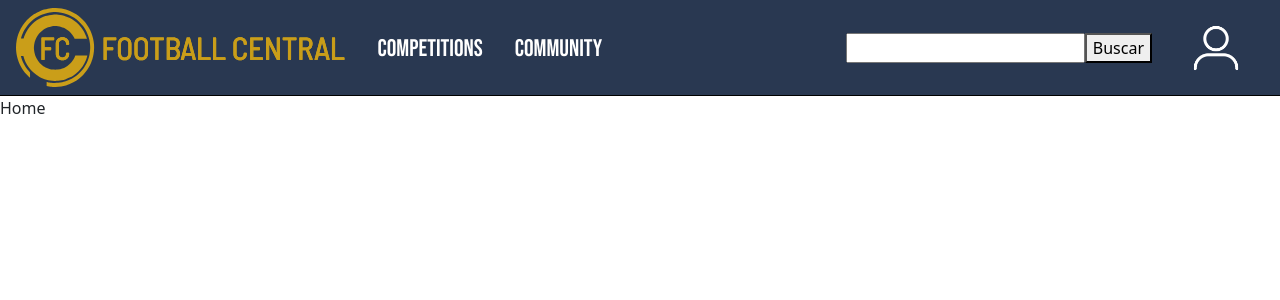
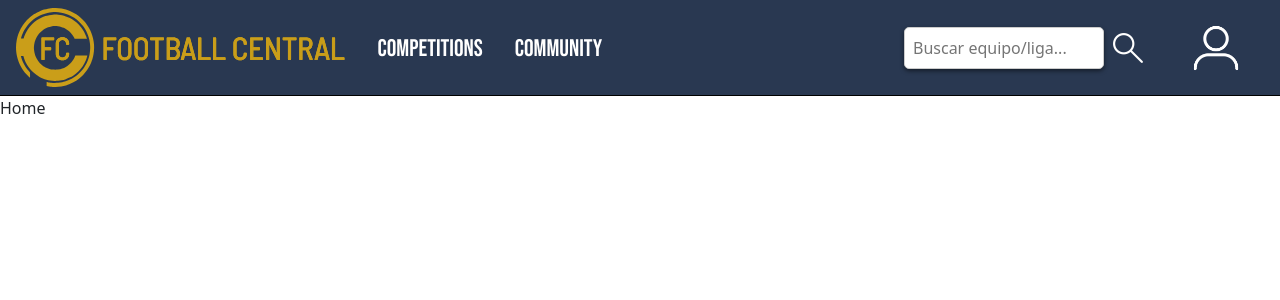
Before and after one commit to mateomohr02/football-central, a React (Create React App) app: page /home in a window 1280 px wide. Shown: the top 300 px of the page. Built offline with nearby package versions, Linux system fonts and the light colour scheme.

Commit message:
Searchbar styles / no functionality

```diff
--- a/src/components/SearchBar/SearchBar.jsx
+++ b/src/components/SearchBar/SearchBar.jsx
@@ -1,13 +1,15 @@
 import React from 'react'
+import style from './SearchBar.module.css'
+import lupa from '../../assets/lupa.png'
 
 const SearchBar = () => {
   return (
-    <div>
-
-      <input type="text" />
-      <button>Buscar</button>
-
-    </div>
+    <div className={style.searchBar}>
+    <input type="text" className={style.searchInput} placeholder="Buscar equipo/liga..." />
+    <button className={style.searchButton}>
+      <img className={style.img} src={lupa} alt="Lupa" />
+    </button>
+  </div>
   )
 }
 
--- /dev/null
+++ b/src/components/SearchBar/SearchBar.module.css
@@ -0,0 +1,22 @@
+.searchBar {
+    display: flex;
+    align-items: center;
+  }
+
+  .searchInput {
+    padding: 8px;
+    border: 1px solid #ccc;
+    border-radius: 5px;
+    box-shadow: 0 2px 4px rgba(0, 0, 0, 0.5);
+    width: 200px;
+  }
+
+  .searchButton {
+    background: none;
+    border: none;
+  }
+
+  .img {
+    margin: 2px;
+    width: 2rem;
+  }
```
Also changed, not shown: src/assets/lupa.png (added).
